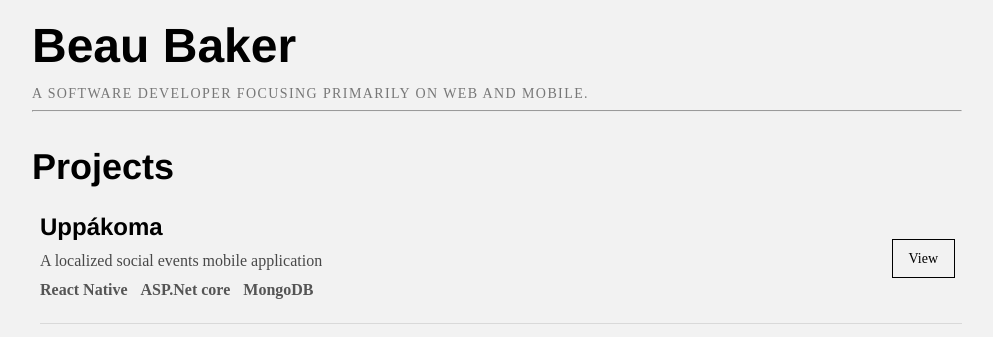
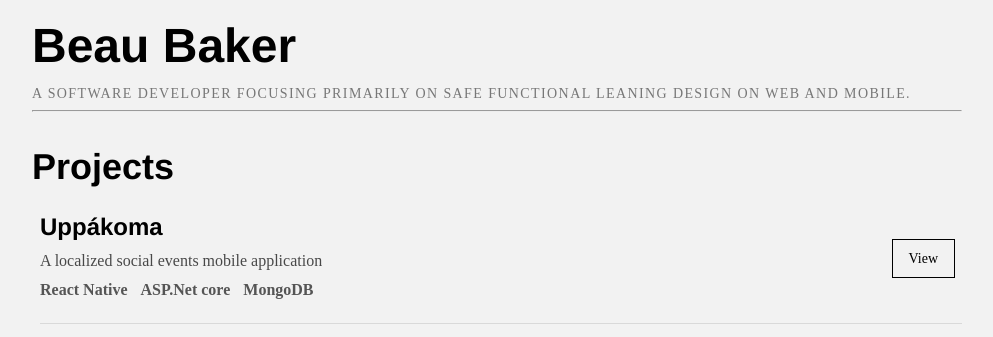
Before and after one commit to beaubaker1027/beaubaker1027.github.io, a plain HTML site: page index.html in a window 1280 px wide. Shown: the top 337 px of the page, without its empty margins (143-1136 px from the left). Drawn offline with nearby package versions, Linux system fonts and the light colour scheme.

Commit message:
updated about

```diff
--- a/index.html
+++ b/index.html
@@ -11,7 +11,7 @@
 <body class="center w-100">
   <header class="fn pr4-ns">
     <h1 class="mt3 mb2 f1 mt0 lh-title">Beau Baker</h1>
-    <time class="f6 ttu tracked gray">a software developer focusing primarily on web and mobile.</time>
+    <time class="f6 ttu tracked gray">a software developer focusing primarily on safe functional leaning design on web and mobile.</time>
   </header>
   <hr>
   <div class="mv4">
```
